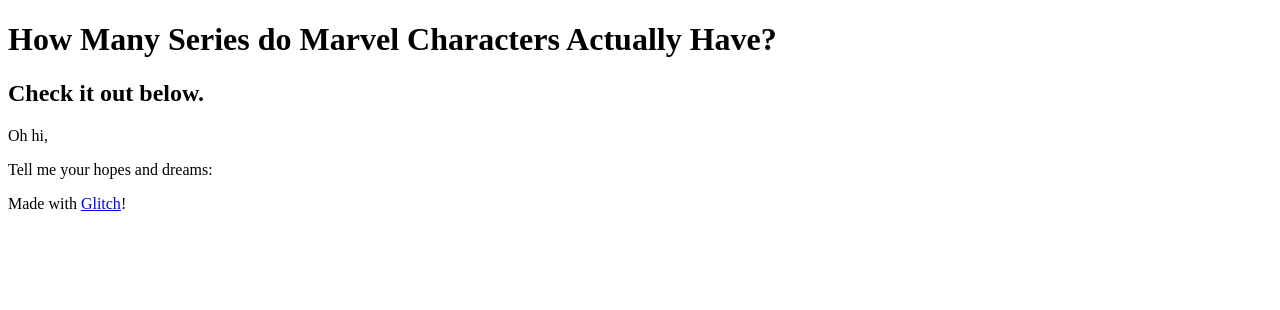
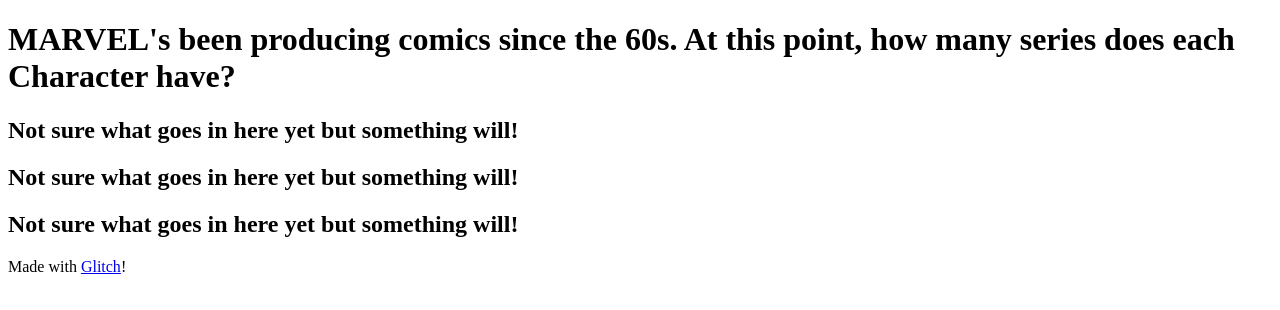
Before and after one commit to sivonne/mejo583_marvel_project, a website: page views/index.html in a window 1280 px wide. Drawn offline with Linux system fonts and the light colour scheme; no server answers.

Commit message:
👩‍❤️‍💋‍👩🛤 Checkpoint ./server.js:3109007/225 ./views/index.html:3109007/861 ./public/client.js:3109007/210

```diff
--- a/server.js
+++ b/server.js
@@ -35,8 +35,8 @@
 //-------------------------------------------------------------//
 //------------------------- API CALLS -------------------------//
 //-------------------------------------------------------------//
-app.get('https://gateway.marvel.com:443/v1/public/characters?apikey=5a9b29e7ed2141b0cda10a06ec71d3a5', function (request, response) {
-  // Get information about an artist
+app.get('https://gateway.marvel.com:443/v1/public/characters?apikey=publicKey', function (request, response) {
+  // Code from Resource https://www.npmjs.com/package/marvel-api
 marvel.characters.findByName('spider-man')
   .then(console.log)
   .fail(console.error)
--- a/views/index.html
+++ b/views/index.html
@@ -19,25 +19,25 @@
   <body>
     <header>
       <h1>
-        How Many Series do Marvel Characters Actually Have?
+        MARVEL's been producing comics since the 60s. At this point, how many series does each Character have?
       </h1>
-      <h2>
-        Check it out below.
-      </h2>
     </header>
 
     <main>
-      <p class="bold">Oh hi,</p>
-
-      <p>Tell me your hopes and dreams:</p>
-
-      <form>
-<!--         <input name="dream" type="text" maxlength="100" placeholder="Dreams!" aria-labelledby="submit-dream">
-        <button type="submit" id="submit-dream">Submit Dream</button> -->
-      </form>
-
+      <section class="intro">
+        <h1>
+          Not sure what goes in here yet but something will!
+        </h1>
+      </section>
+      <section class="more">
+        <h1>
+          Not sure what goes in here yet but something will!
+        </h1>
+      </section>
       <section class="graph">
-
+        <h1>
+          Not sure what goes in here yet but something will!
+        </h1>
       </section>
     </main>
 
```
